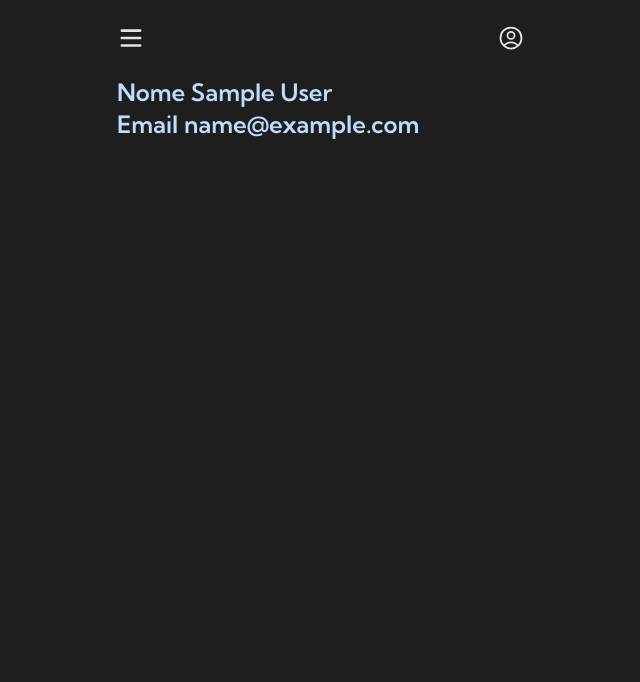
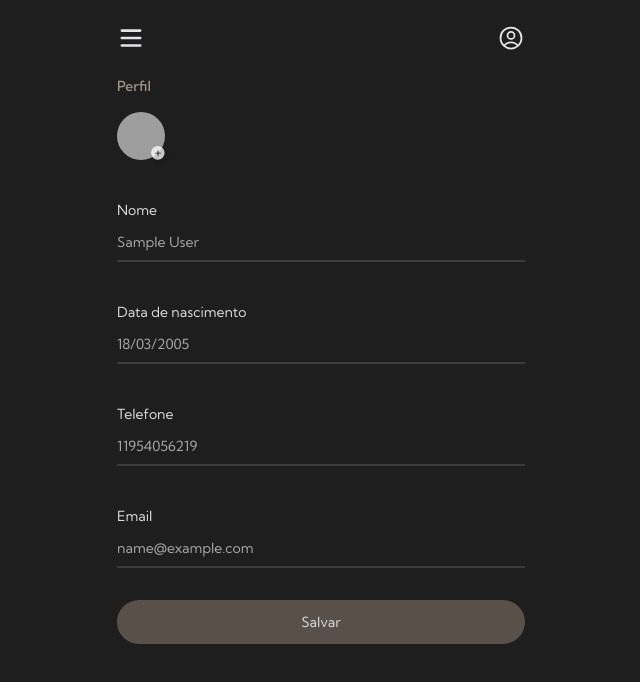
Before and after one commit to Henrriky/bs-beauty, a React (Vite) app in the folder front-end/: page /profile in a window 1280 px wide. Shown: the top 682 px of the page, without its empty margins (319-959 px from the left). Built offline with nearby package versions, Linux system fonts and the light colour scheme; sample sign-in values are in the browser's storage; grey boxes are pictures that could not be loaded.

Commit message:
feat: base components of profile page

```diff
--- /dev/null
+++ b/front-end/src/pages/profile/components/ProfilePicture.tsx
@@ -0,0 +1,36 @@
+function ProfilePicture() {
+  const imageUrl = 'https://picsum.photos/150?random=1'
+
+  return (
+    <div className="relative w-16 h-16 pr-4 overflow-hidden">
+      <img
+        src={imageUrl}
+        alt="Profile"
+        className="w-full object-cover rounded-full"
+      />
+      <button className="absolute bottom-4 right-4 rounded-full shadow-md z-50">
+        <svg
+          width="14"
+          height="14"
+          viewBox="0 0 14 14"
+          fill="none"
+          xmlns="http://www.w3.org/2000/svg"
+        >
+          <circle
+            cx="6.82518"
+            cy="6.82518"
+            r="6.82518"
+            fill="white"
+            fillOpacity="0.75"
+          />
+          <path
+            d="M6.55944 8.01403C6.55944 7.77844 6.36846 7.58745 6.13287 7.58745H4.42657C4.19098 7.58745 4 7.39647 4 7.16088C4 6.92529 4.19098 6.73431 4.42657 6.73431H6.13287C6.36846 6.73431 6.55944 6.54332 6.55944 6.30773V4.60144C6.55944 4.36585 6.75042 4.17487 6.98601 4.17487C7.2216 4.17487 7.41259 4.36585 7.41259 4.60144V6.30773C7.41259 6.54332 7.60357 6.73431 7.83916 6.73431H9.54545C9.78104 6.73431 9.97203 6.92529 9.97203 7.16088C9.97203 7.39647 9.78104 7.58745 9.54545 7.58745H7.83916C7.60357 7.58745 7.41259 7.77844 7.41259 8.01403V9.72032C7.41259 9.95591 7.2216 10.1469 6.98601 10.1469C6.75042 10.1469 6.55944 9.95591 6.55944 9.72032V8.01403Z"
+            fill="#1E1E1E"
+          />
+        </svg>
+      </button>
+    </div>
+  )
+}
+
+export default ProfilePicture
--- a/front-end/src/pages/profile/index.tsx
+++ b/front-end/src/pages/profile/index.tsx
@@ -1,15 +1,105 @@
+import { zodResolver } from '@hookform/resolvers/zod'
+import { Input } from '../../components/inputs/Input'
+import Subtitle from '../../components/texts/Subtitle'
 import useAppSelector from '../../hooks/use-app-selector'
+import { CustomerSchemas } from '../../utils/validation/zod-schemas/customer.zod-schemas.validation.util'
+import { CustomerCompleteRegisterFormData } from '../complete-register/components/types'
+import ProfilePicture from './components/ProfilePicture'
+import { useForm } from 'react-hook-form'
+import { Formatter } from '../../utils/formatter/formatter.util'
+import { Button } from '../../components/button/Button'
 
 function Profile() {
   const user = useAppSelector((state) => state.auth.user!)
 
+  const {
+    register,
+    handleSubmit,
+    formState: { errors },
+  } = useForm<CustomerCompleteRegisterFormData>({
+    resolver: zodResolver(CustomerSchemas.customerCompleteRegisterBodySchema),
+  })
+
   return (
-    <>
-      <h1 className="text-2xl text-blue-200 font-semibold">Nome {user.name}</h1>
-      <h1 className="text-2xl text-blue-200 font-semibold">
-        Email {user.email}
-      </h1>
-    </>
+    <div className="h-full flex flex-col justify-between">
+      <div>
+        <div className="flex flex-col gap-4 mb-6">
+          <Subtitle align="left" color="primary-golden">
+            Perfil
+          </Subtitle>
+          <ProfilePicture />
+        </div>
+        <form
+          className="flex flex-col gap-10 w-full"
+          // onSubmit={handleSubmit(props.handleSubmit)}
+        >
+          <Input
+            registration={{ ...register('name') }}
+            label="Nome"
+            id="name"
+            type="text"
+            placeholder="Digite seu nome"
+            error={errors?.name?.message?.toString()}
+            value={user.name || ''}
+          />
+          <Input
+            registration={{
+              ...register('birthdate', {
+                onChange: (e) => {
+                  const value = Formatter.formatBirthdayWithSlashes(
+                    e.target.value,
+                  )
+                  e.target.value = value
+                },
+              }),
+            }}
+            label="Data de nascimento"
+            id="birthdate"
+            type="text"
+            placeholder="Digite sua data de nascimento"
+            error={errors?.birthdate?.message?.toString()}
+            value={'18/03/2005'}
+          />
+          <Input
+            registration={{
+              ...register('phone', {
+                onChange: (e) => {
+                  const value = Formatter.formatPhoneNumber(e.target.value)
+                  e.target.value = value
+                },
+              }),
+            }}
+            label="Telefone"
+            id="phone"
+            type="text"
+            placeholder="Digite seu telefone"
+            error={errors?.phone?.message?.toString()}
+            value={'11954056219'}
+          />
+          <Input
+            label="Email"
+            id="email"
+            type="email"
+            value={user.email}
+            disabled
+          />
+        </form>
+      </div>
+      <Button
+        type="submit"
+        // label={props.isLoading ? (
+        //   <div className="flex justify-center items-center gap-4">
+        //     <div className="w-4 h-4 border-2 border-t-2 border-transparent border-t-white rounded-full animate-spin"></div>
+        //     <p className="text-sm">Finalizar cadastro</p>
+        //   </div>
+        // ) : (
+        //   'Finalizar cadastro'
+        // )}
+        label={'Salvar'}
+        className="mt-8"
+        // disabled={props.isLoading}
+      />
+    </div>
   )
 }
 
```
